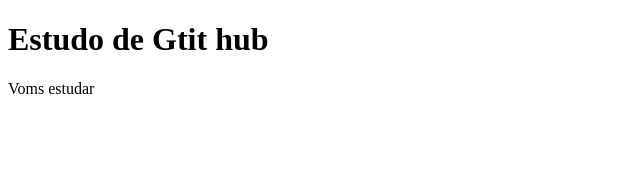
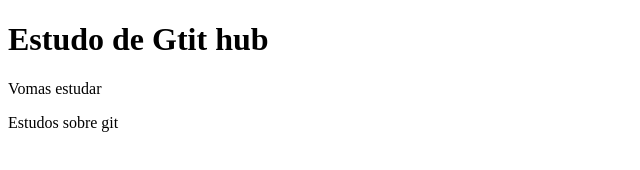
Before and after one commit to gomesnascimento/Tuturial_git, a plain HTML site: page index.html in a window 1280 px wide. Shown: the whole page, without its empty margins (0-640 px from the left). Drawn offline with Linux system fonts and the light colour scheme.

Commit message:
Adicionado mais um paragrafo

```diff
--- a/index.html
+++ b/index.html
@@ -8,7 +8,8 @@
 </head>
 <body>
     <h1>Estudo de Gtit hub</h1>
-    <p>Voms estudar</p>
+    <p>Vomas estudar</p>
+    <p> Estudos sobre git</p>
 
 </body>
 </html>
```
